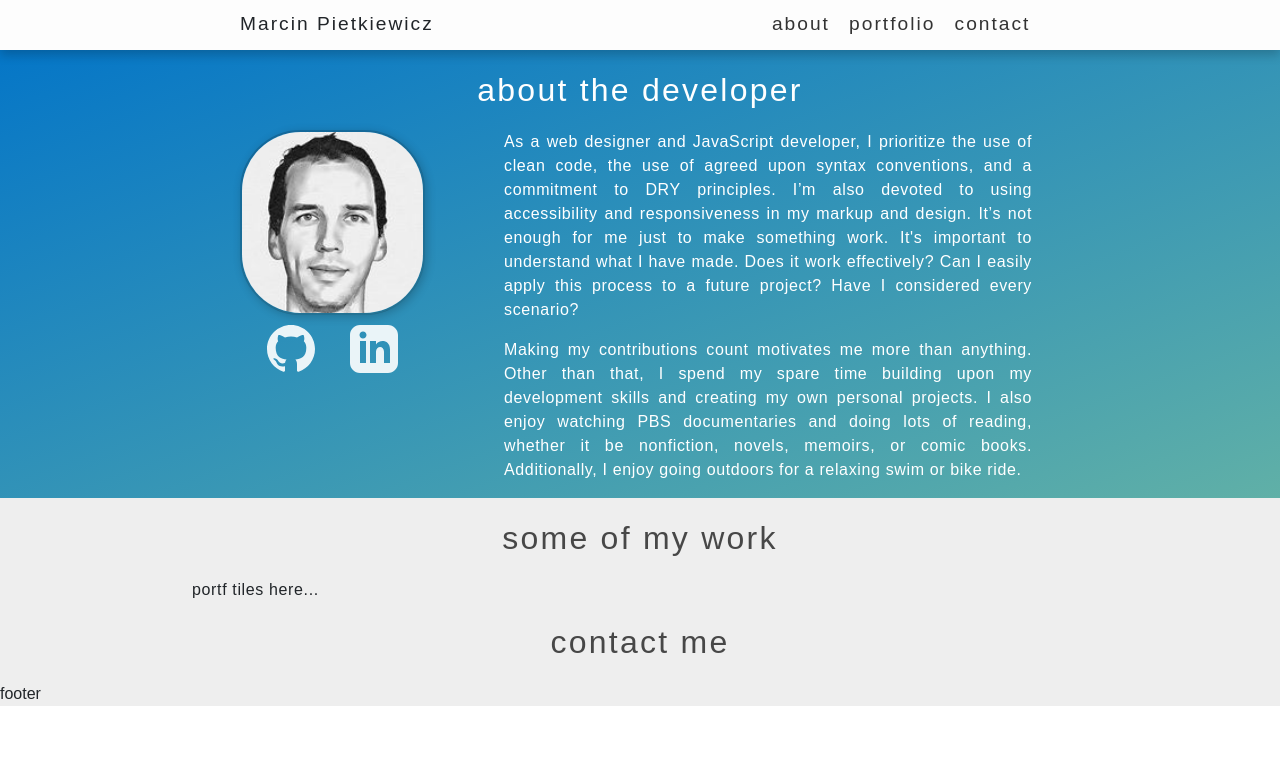
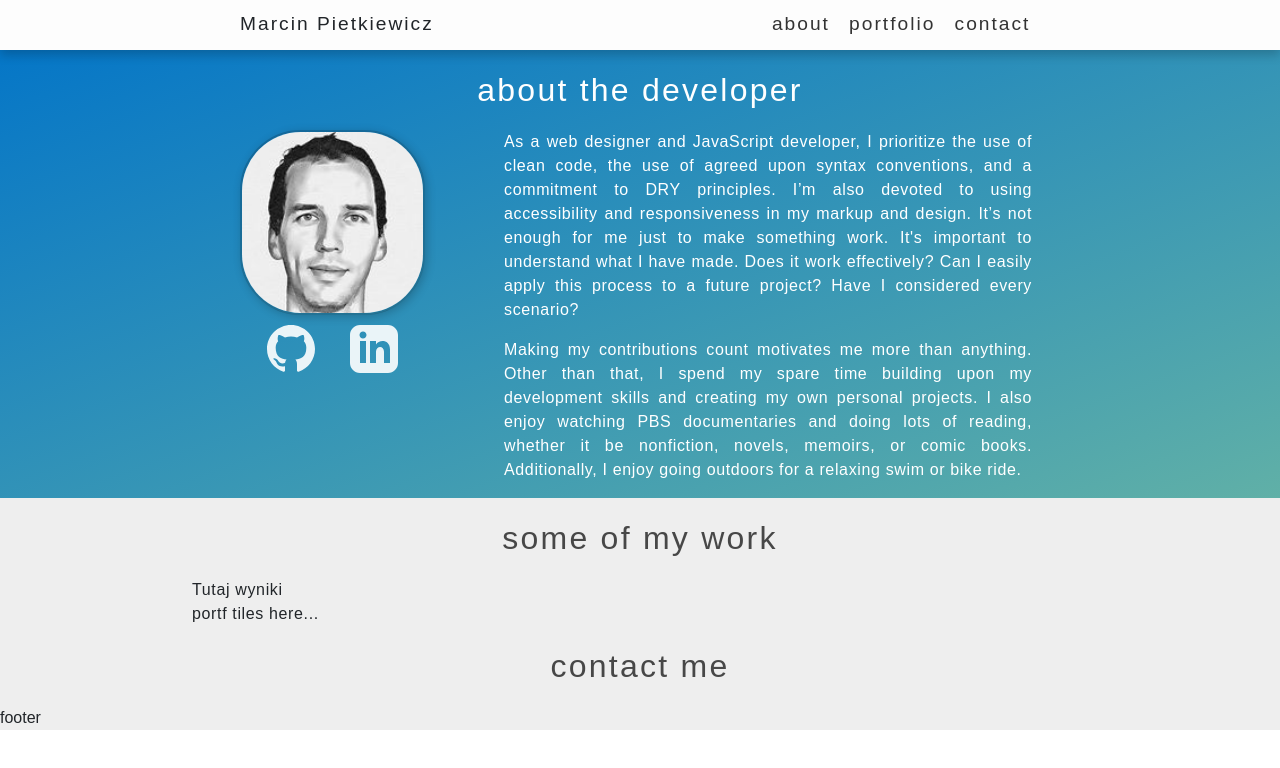
Before and after one commit to MarcinPietkiewicz/portfolio, a React (Create React App) app: page / in a window 1280 px wide. Shown: the top 768 px of the page. Built offline with nearby package versions, Linux system fonts and the light colour scheme; no server answers.

Commit message:
Updated var for iterating through projects

```diff
--- a/src/Portfolio.js
+++ b/src/Portfolio.js
@@ -29,17 +29,21 @@ class Portfolio extends React.Component {
       this.state.data.map((project) => {
         z.push([project.project_name, project.project_description, project.tech_stack, project.banner]);
         console.log(z);
+        return z;
       });
     }
 
-    return (<div id="port">{this.state.data?.project_name}
-      { z.forEach(element => {
-        return `<p> oij ${element.project_name} | ${element.project_description} | ${element.tech_stack} | ${element.banner} </p>`
-      })
+    return (
+      <div id="port">
+        Tutaj wyniki
 
-      }
+        {z.forEach((element) => {
+          console.log('hmm'+element);
+          <p>hammer</p>
+        })}
       </div>
-    )}
+    );
+  }
 }
 
 export default Portfolio;
```
